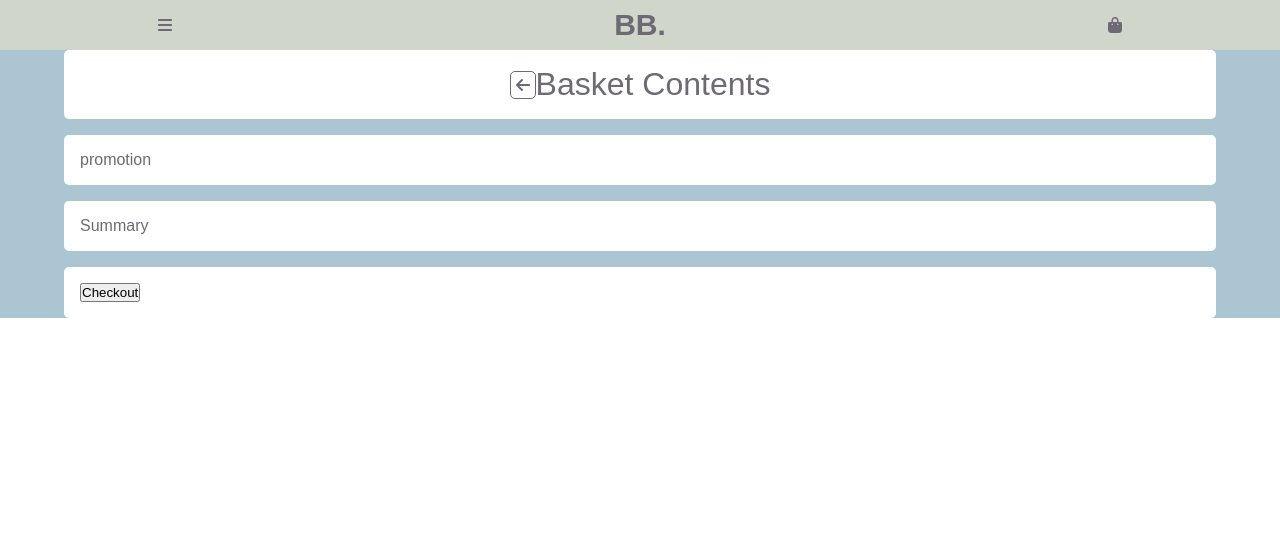
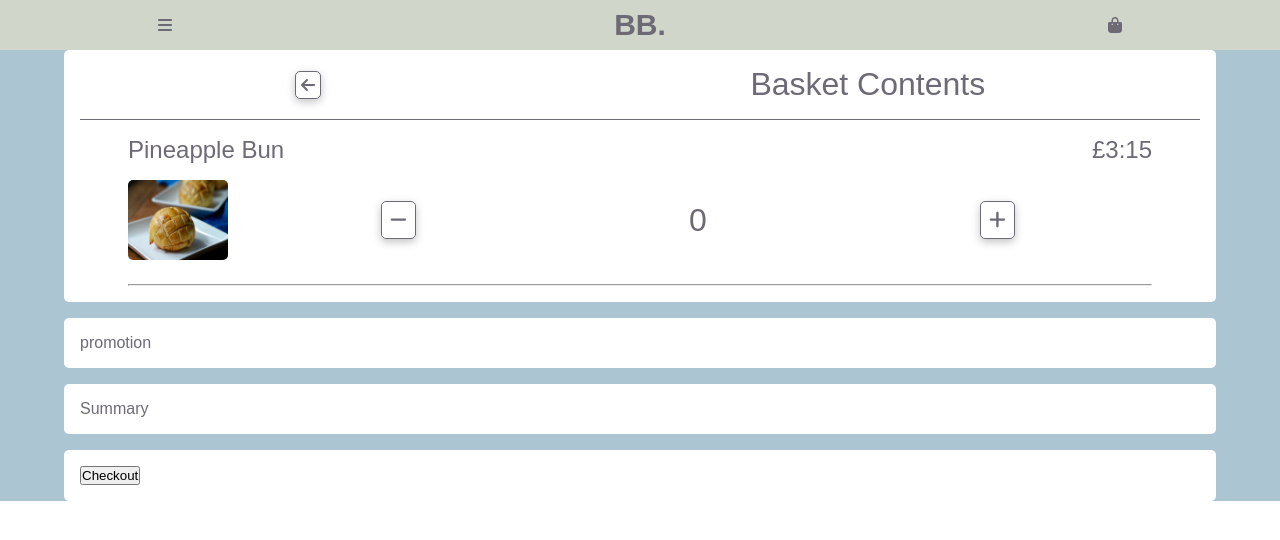
Before and after one commit to robyhho/bbakery, a React (Create React App) app in the folder bbakery/: page /checkout in a window 1280 px wide. Shown: the top 540 px of the page. Built offline with nearby package versions, Linux system fonts and the light colour scheme.

Commit message:
Added basketModal component, refactored Checkout.jsx. Additional work on checkout.css

```diff
--- /dev/null
+++ b/bbakery/src/components/basketModal/BasketModal.jsx
@@ -0,0 +1,51 @@
+import "./basketModal.css";
+import { FontAwesomeIcon } from "@fortawesome/react-fontawesome";
+import {
+  faArrowLeft,
+  faMinus,
+  faPlus,
+} from "@fortawesome/free-solid-svg-icons";
+import Image from "../../images/bb_pineapplebun.jpeg";
+
+const BasketModal = () => {
+  return (
+    <>
+      <section className="checkoutBasketModal">
+        <div className="basketModalTop">
+          <FontAwesomeIcon
+            className="arrowLeft"
+            icon={faArrowLeft}
+          ></FontAwesomeIcon>
+          <h1 className="basketModalTitle">Basket Contents</h1>
+        </div>
+        <div className="basketModalMain">
+          <div className="basketMainTop">
+            <h2>Pineapple Bun</h2>
+            <h2>£3:15</h2>
+          </div>
+          <div className="basketMainContent">
+            <img
+              src={Image}
+              alt="Pineapple Bun on a plate"
+              className="checkoutBasketImage"
+            />
+            <div className="basketBtnContainer">
+              <FontAwesomeIcon
+                icon={faMinus}
+                className="minusIcon"
+              ></FontAwesomeIcon>
+              <span className="basketMainInt">0</span>
+              <FontAwesomeIcon
+                icon={faPlus}
+                className="plusIcon"
+              ></FontAwesomeIcon>
+            </div>
+          </div>
+          <hr />
+        </div>
+      </section>
+    </>
+  );
+};
+
+export default BasketModal;
--- /dev/null
+++ b/bbakery/src/components/basketModal/basketModal.css
@@ -0,0 +1,91 @@
+/* Basket Modal Styles  */
+.checkoutBasketModal {
+  display: flex;
+  flex-direction: column;
+  align-items: center;
+  justify-content: center;
+}
+
+.basketModalTop {
+  width: 100%;
+  display: flex;
+  flex-direction: row;
+  align-items: center;
+  justify-content: space-around;
+  border-bottom: 1px solid var(--main-font-gray);
+  padding-bottom: 1em;
+}
+
+.basketModalTitle {
+  padding: 0;
+}
+
+.arrowLeft {
+  border: 1px solid var(--main-font-gray);
+  padding: 5px;
+  border-radius: 5px;
+  box-shadow: rgba(0, 0, 0, 0.24) 0px 3px 8px;
+}
+
+.basketModalMain {
+  width: 80vw;
+}
+
+.basketMainTop {
+  padding-top: 1em;
+  display: flex;
+  flex-direction: row;
+  justify-content: space-between;
+  align-items: center;
+}
+
+.basketMainTop h2 {
+  font-weight: 300;
+}
+
+.basketMainContent {
+  display: flex;
+  flex-direction: row;
+  align-items: center;
+  justify-content: space-between;
+  padding-top: 1em;
+  padding-bottom: 1.5em;
+}
+
+.checkoutBasketImage {
+  width: 100px;
+  border-radius: 5px;
+  margin-right: 1em;
+  height: 80px;
+}
+
+/* Basket Button Styles */
+
+.basketBtnContainer {
+  display: flex;
+  flex-direction: row;
+  justify-content: space-around;
+  align-items: center;
+  width: 100%;
+}
+
+.basketMainInt {
+  font-size: 2em;
+}
+
+.minusIcon,
+.plusIcon {
+  font-size: 1.2em;
+  border: 1px solid var(--main-font-gray);
+  padding: 8px;
+  border-radius: 5px;
+  box-shadow: rgba(0, 0, 0, 0.24) 0px 3px 8px;
+}
+
+/* Button Hover styles */
+.arrowLeft:hover,
+.minusIcon:hover,
+.plusIcon:hover {
+  cursor: pointer;
+  transform: scale(1.05);
+}
--- a/bbakery/src/pages/checkout/Checkout.jsx
+++ b/bbakery/src/pages/checkout/Checkout.jsx
@@ -1,22 +1,15 @@
 import "./checkout.css";
 import Navbar from "../../components/navbar/Navbar";
-import { FontAwesomeIcon } from "@fortawesome/react-fontawesome";
-import { faArrowLeft } from "@fortawesome/free-solid-svg-icons";
+
+import BasketModal from "../../components/basketModal/BasketModal";
 
 const Checkout = () => {
   return (
     <>
       <Navbar></Navbar>
       <div className="checkoutContainer">
-        <section className="checkoutBasketModal">
-          <div className="basketModalTop">
-            <FontAwesomeIcon
-              className="arrowLeft"
-              icon={faArrowLeft}
-            ></FontAwesomeIcon>
-            <h1 className="basketModalTitle">Basket Contents</h1>
-          </div>
-        </section>
+        <BasketModal></BasketModal>
+
         <section className="checkoutPromotionModal">
           <p>promotion</p>
         </section>
--- a/bbakery/src/pages/checkout/checkout.css
+++ b/bbakery/src/pages/checkout/checkout.css
@@ -12,35 +12,9 @@
 .checkoutPromotionModal,
 .checkoutSummaryModal,
 .checkoutButtonModal {
-  width: 90%;
+  width: 90vw;
   background-color: white;
   border-radius: 5px;
   padding: 1em;
   color: var(--main-font-gray);
 }
-
-/* Basket Modal Styles  */
-
-.checkoutBasketModal {
-  display: flex;
-  flex-direction: column;
-  align-items: center;
-  justify-content: center;
-}
-
-.basketModalTop {
-  display: flex;
-  flex-direction: row;
-  align-items: center;
-  justify-content: flex-start;
-}
-
-.basketModalTitle {
-  padding: 0;
-}
-
-.arrowLeft {
-  border: 1px solid var(--main-font-gray);
-  padding: 5px;
-  border-radius: 5px;
-}
```
Also changed, not shown: bbakery/src/images/bb_pineapplebun.jpeg (added).
